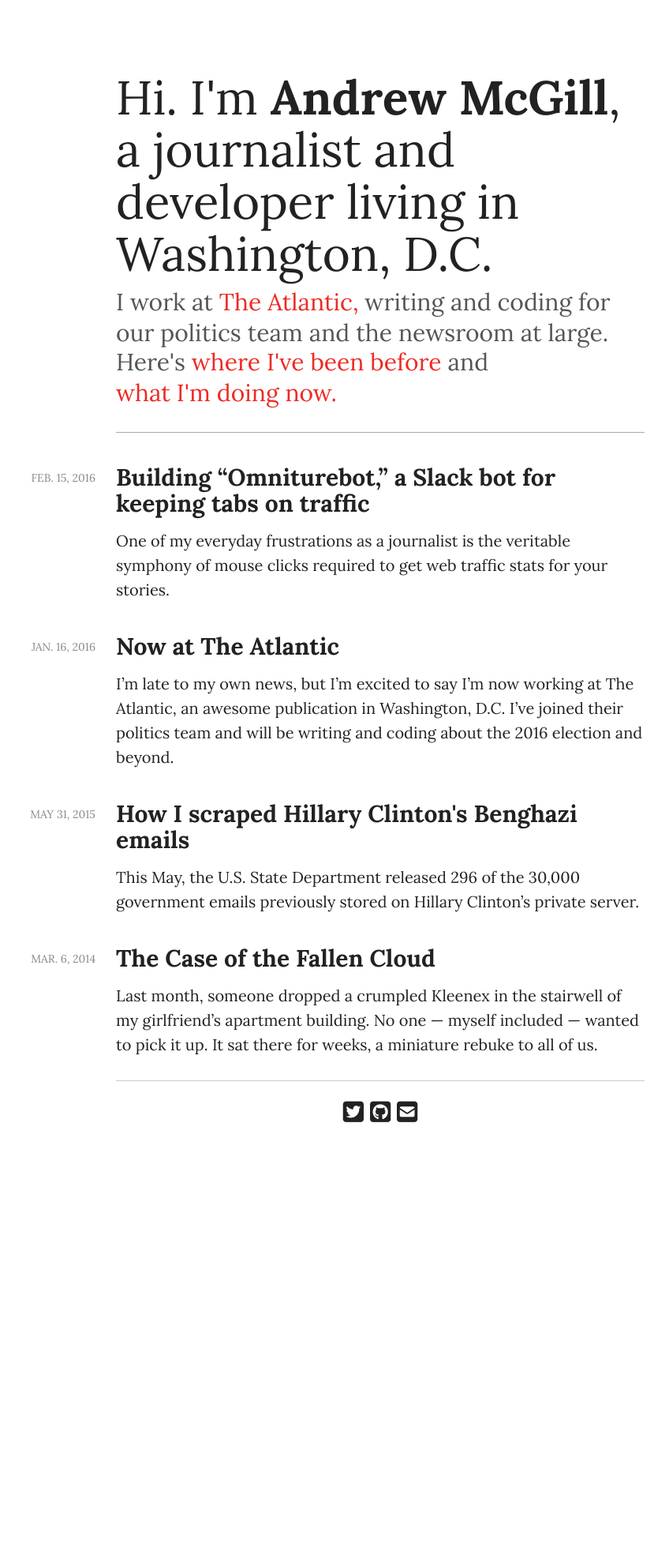
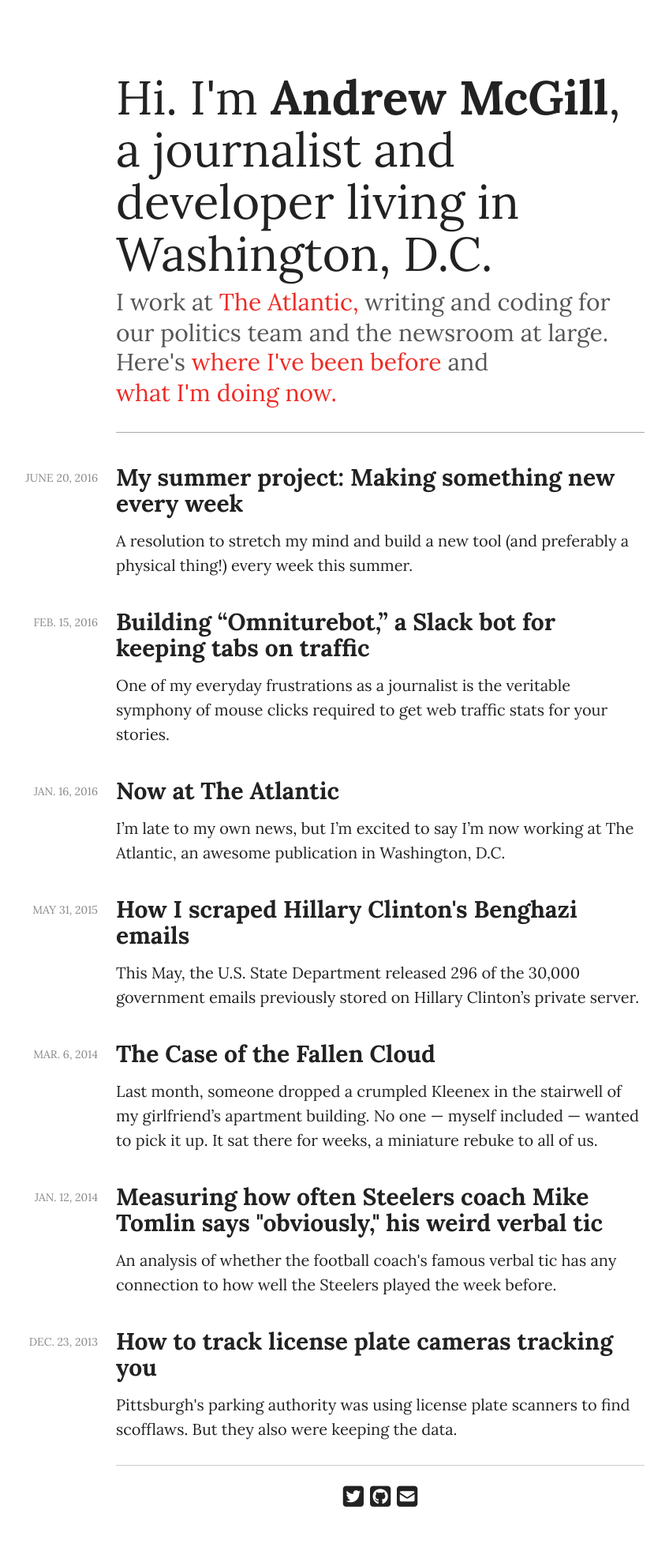
Before and after one commit to arm5077/arm5077.github.io, a Jekyll site: the page built from index.html, in a window 1280 px wide. Shown: the whole page at 79% size, without its empty margins (158-1006 px from the left). Built offline with Jekyll 4.4.1, drawn with Linux system fonts in a browser that asks for light colours; nearby versions of some CDN libraries; the list of posts is cut into pages by our own code; before the commit the page ends 1477 px from its top, so only the background shows below that; some of the changed lines change nothing that is shown.

Commit message:
Adding blog posts and custom domain matter

````diff
--- a/_config.yml
+++ b/_config.yml
@@ -1,6 +1,11 @@
-name: Andrew McGill, friendly neighborhood journalist
+name: "Andrew McGill, friendly neighborhood journalist"
+description: "I'm a journalist and web developer from Philadelphia who hopes to die happy."
+author: andrewmcgill
+url: "http://andrewmcgill.me"
 paginate: 5
 markdown: kramdown
 highlighter: rouge
 kramdown:
   parse_block_html: true
+gems:
+  - jekyll-feed
--- /dev/null
+++ b/_posts/2013-12-23-how-to-track-license-plate-cameras-tracking-you.md
@@ -0,0 +1,50 @@
+---
+title: How to track license plate cameras tracking you
+layout: post
+desc: Pittsburgh's parking authority was using license plate scanners to find scofflaws. But they also were keeping the data.
+---
+I never suspected the meter maid.
+
+Sure, we take constant, unblinking (if mostly uninterested) surveillance for granted these days, but I blame the usual suspects: the FBI, ATM cameras and those not-so-discreet bubbles above cashiers at the grocery store.
+
+Then I read an [ACLU report](https://www.aclu.org/alpr) on automatic license plate readers, [an emerging class of high-speed cameras](http://en.wikipedia.org/wiki/Automatic_number_plate_recognition) that can scan and identify thousands (millions?) of passing cars per hour. The idea is that a computer can run photographed plates instantly through a carjacking database and alert police if a stolen vehicle drives by, but the ACLU found that many police agencies were keeping all the non-hits as well, building massive databases of when and where people were driving.
+
+After looking through [the ACLU’s online map of records-request responses,](https://www.aclu.org/maps/automatic-license-plate-reader-documents-interactive-map) I realized one unexpected Pittsburgh agency was very interested in the technology: Our municipal parking authority.
+
+Yep, the folks who ticket you for pulling too close to the hydrant.
+
+Apparently, the PPA was using the cameras to find folks who had amassed obscenely high fines, stopping as they passed by on the street and booting their cars. Through Pennsylvania’s open records laws, I obtained from the authority a database of every car scanned in August 2013 by the PPA’s two boot trucks, who toodle throughout Pittsburgh most weekdays.
+
+Turns out those two trucks are really freakin’ efficient, scooping up between 150,000-200,000 license plates every month. And sure enough, they weren’t deleting the licenses plates that DIDN’T have fines.
+
+Filter that database by a certain plate number, voila: You can track a car’s location through the city. For example, here’s a screenshot of all the locations license plate HYN8398 had been scanned. (That plate belongs to a shuttle van, so it chills downtown a lot.)
+
+![A map of a number of scanned plate locations]({{site.url}}/assets/license-plate-1.jpg)
+
+Kind of freaky, huh?
+
+I ended up writing [this story](http://www.post-gazette.com/neighborhoods-city/2013/09/22/Pittsburgh-s-parking-authority-snaps-200K-motorists-a-month/stories/201309220010) about the practice, highlighting a lady from the city’s Beechview neighborhood who had unwittingly been photographed all around town. The Parking Authority eventually responded, [promising to clear out its database daily.](http://www.post-gazette.com/neighborhoods-city/2013/10/17/Pittsburgh-license-plate-data-on-lockdown/stories/201310170254)
+
+## How I did it
+
+This data came on two USB drives in a collection of wonky, 40,000-entry HTML tables. Concatenating those together using Notepad++, I opened the combined file in Excel and converted it so a CSV (it was only about 150,000 lines, so not a problem for Excel 2007 and up). Dumped that file in Access.
+
+I quickly figured out that some of the reads were duplicates — the camera would have two separate images at the same location and the same time. To get rid of those, I used Access’s “find duplicates” wizard [along with this method,](http://www.techrepublic.com/article/eliminate-duplicate-records-with-this-built-in-access-query/) using the timestamp (which was unique) as my primary key.
+
+The database would also use a regular expressions-like syntax for a license plate’s number if the camera didn’t get a full read. I want those included when querying for the count of unique plates, so I made sure to include a `NOT LIKE “*[[]*”` clause in my SQL.
+
+That gave me a reasonably clean list of unique moments a license plate had been photographed. But now I wanted a good example for my story — a person who had been photographed multiple times at disparate locations in Pittsburgh.
+
+Standard deviation to the rescue. Calculating the standard deviation between any given plate’s various scanned latitudes and longitudes let me pick out vehicles that had been photographed multiple times and in different places.
+
+At the same time, I had to actually find these cars, too. So I looked within the set for plate numbers that also had modest clusters of records very close together in a residential neighborhoods, wagering that might be where its owner lived. That’s how I found Donna Scuilli: Here’s what a portion of her records looked like mapped out.
+
+![The view of Donna's street from above]({{site.url}}/assets/gbs-car-detail.jpg)
+
+I also built uploaded the database to a mySQL server and built a [simple web tool empowering people to search for their own license plates.](http://newsinteractive.post-gazette.com/tracking/) It wouldn’t show them where they had been scanned — what if a guy put in his ex-wife’s plate number and found her new house? — but it would show them how many times they’d been photographed and when.
+
+Take me: I was scanned 3 times (all while parked on my street).
+
+![A screenshot of the tool.]({{site.url}}/assets/scan-app-closeup.jpg)
+
+I’ve uploaded the cleaned dataset (no duplicates but still ambiguous plate numbers) [to Github.](https://github.com/arm5077/pgh-ALPR-records)
--- /dev/null
+++ b/_posts/2014-01-12-mike-tomline-steelers-obviously.md
@@ -0,0 +1,74 @@
+---
+title: Measuring how often Steelers coach Mike Tomlin says "obviously," his weird verbal tic
+layout: post
+desc: An analysis of whether the football coach's famous verbal tic has any connection to how well the Steelers played the week before.
+---
+I’m not a sportswriter, and it shows. When I interviewed a veteran NFL broadcaster last week, he mentioned how some newsroom bosses couldn’t tell you “if a football was blown up or stuffed.”
+
+Uh oh. I thought. It’s blown up, right? ([Yep.](http://en.wikipedia.org/wiki/Football_(ball)))
+
+Despite that, I had a great time writing a [lexical analysis of Steelers head coach Mike Tomlin’s press conferences,](http://www.post-gazette.com/sports/steelers/2014/01/12/Tomlin-used-the-adverb-obviously-seven-times-in-2010-322-times-in-2013/stories/201401120075) which proved something many sports reporters already knew: The guy reflexively says “obviously” more than any human should. He uttered it 322 times over the course of the 2013 season,  more often than “football.”
+
+Who cares? For one, I work in Pittsburgh. In this city, a story about the Steelers outweighs pretty much everything else on the table (with the possible exception of news about the Pirates or the Penguins).
+
+Secondly, this gave me a chance to learn a bit more about how humans tick, putting a famous face to a bit of everyday psychology that I thought folks might enjoy reading about.
+
+Thirdly, turn on talk radio. [Everyone’s been talking about “obviously” the whole season.](http://www.dve.com/media/podcast-morning-show-bits-MorningShowBits/mike-tomlin-obviously-23763665/)
+
+And lastly — well, I just thought it would be fun.
+
+## How I did it
+
+**First, I needed transcripts of Tomlin’s press conferences.** Fortunately, the Steelers franchise provides write-ups of all the head coach’s speaking engagements (though you need media credentials).
+
+These transcripts weren’t perfect — whoever writes them tends to clean up the coach’s language — but they kept in enough “obviouslys” to make them a good option.
+
+[Steelers Coach Mike Tomlin Press 12/30/13 Press Conference Transcript](http://www.scribd.com/doc/199133619/Steelers-Coach-Mike-Tomlin-Press-12-30-13-Press-Conference-Transcript)
+
+<p  style=" margin: 12px auto 6px auto; font-family: Helvetica,Arial,Sans-serif; font-style: normal; font-variant: normal; font-weight: normal; font-size: 14px; line-height: normal; font-size-adjust: none; font-stretch: normal; -x-system-font: none; display: block;">   <a title="View Steelers Coach Mike Tomlin Press 12&#x2F;30&#x2F;13 Press Conference Transcript on Scribd" href="https://www.scribd.com/doc/199133619/Steelers-Coach-Mike-Tomlin-Press-12-30-13-Press-Conference-Transcript"  style="text-decoration: underline;" >Steelers Coach Mike Tomlin Press 12&#x2F;30&#x2F;13 Press Conference Transcript</a> by <a title="View Andrew McGill's profile on Scribd" href="https://www.scribd.com/user/64208719/Andrew-McGill"  style="text-decoration: underline;" >Andrew McGill</a></p><iframe class="scribd_iframe_embed" src="https://www.scribd.com/embeds/199133619/content?start_page=1&view_mode=scroll&access_key=key-1t7z6r3zl1d43xcn9xsd&show_recommendations=true" data-auto-height="false" data-aspect-ratio="0.7729220222793488" scrolling="no" id="doc_1921" width="100%" height="600" frameborder="0"></iframe>
+
+I copied the transcripts to Notepad++ and did some formatting, taking out smart quotes and enclosing reporter’s questions in parenthesis.
+
+Then I dumped them all back into a spreadsheet, [which I’ve posted online.](https://docs.google.com/spreadsheet/ccc?key=0AkboXcg2bVe7dE16RExMdk5haHF4dk5TSm1VQ1ctYkE&usp=drive_web#gid=0) (I got the win/loss records from the [Steelers schedule page.](http://www.steelers.com/schedule-and-events/season-schedule.html)) I also converted that spreadsheet to a JSON file using convertcsv.com.
+
+Next, I needed to calculate the Tomlin’s word frequencies across multiple years. Now, you could do this manually in Notepad++ or another text editor, opening each transcript individually and running the “Count” function. But I wanted to build a system I could re-run quickly if I had to alter or add new transcripts.
+
+So I wrote a short PHP script that takes the JSON file, strips out the reporter’s questions from the text of each press conference, splits Tomlin’s part into an array and increments through the result, tallying counts for each word. It’s written so it can do a larger n-gram analysis, which counts the incidence of phrases instead of words.
+
+Here’s the most important part:
+
+``` php
+<?PHP
+// For this example, $ngram = 1, meaning we're only looking at one word at a time and not phrases
+$textArray = explode( " ", $formatted ); // $formatted is the text sample with most punctuation removed
+
+for ( $i = 0; $i < count( $textArray ) - $ngram; $i++ ) {
+  $chunk = "";
+
+  for ( $j = 0; $j < $ngram; $j++ ) {
+    $chunk .= $textArray[ $i + $j ] . " "; // keep adding words to chunk until ngram length is reached
+  }
+
+  $chunk = trim( $chunk ); //get rid of extra space at the end of chunk
+  if ( $ngramArray[ $chunk ] == "" )
+    $ngramArray[ $chunk ] = 1;
+  else
+    $ngramArray[ $chunk ]++;
+}
+?>
+```
+
+I’ve posted that script to [a Github repo.](https://github.com/arm5077/ngram-analyzer)
+
+I then stuck the resulting CSV into [this Google Spreadsheet](https://docs.google.com/spreadsheet/ccc?key=0AkboXcg2bVe7dFpLM1QyMDZ0Mk9SNENIa2RiZUtYWlE&usp=drive_web#gid=0) and made it filterable.
+
+That’s it! For fun, I increased the n-gram count a bit and looked to see if there were whole phrases Tomlin uses often. It wasn’t too conclusive, but here’s a short list:
+
+* “the early portions of the week”: **53**
+* “They do a nice job”: **28**
+* “[We have] [I have] [I’ve got] a great deal of respect for …" **24**
+* “Such is life”: **22**
+* “to be quite honest with you”: **18**
+* “We will have to see where the week takes us”: **14**
+* “[So-and-so is] playing really good football”: **12**
+* “We have a lot of work to do”/”We have our work cut out for us”: **4**
--- /dev/null
+++ b/_posts/2016-06-20-a-summer-of-make-every-week.md
@@ -0,0 +1,10 @@
+---
+title: "My summer project: Making something new every week"
+layout: post
+desc: A resolution to stretch my mind and build a new tool (and preferably a physical thing!) every week this summer.
+---
+In 2015, WNYC journalist and developer John Keefe [resolved to build a new thing every week.](http://johnkeefe.net/make-every-week-a-bendy-mangnifier) By the end of the year, he had designed [a wind-sensing candle,](http://johnkeefe.net/make-every-week-wind-sensor-candle), [a homemade fitness wristband](http://johnkeefe.net/make-every-week-fitness-wristband), [a lunch-suggesting Slack bot](http://johnkeefe.net/make-every-week-lunch-bot), and [much more.](http://johnkeefe.net/make-every-week-begets-a-book) I loved following along throughout the year and seeing what he thought of next.
+
+So here's my own resolution: Every week this summer, I'll build something new myself. It'll ideally have some presence in the physical world, though I'm willing to be lazy some weeks and build web-only tools. And it can't be something I'm already doing for work, because that's cheating.
+
+Beyond that, I'll try to avoid being too picky. I mostly want to keep the pump of creativity primed; it's a lot easier to think of new ideas when you're already working on something!
--- a/css/main.scss
+++ b/css/main.scss
@@ -102,6 +102,13 @@
 
 }
 
+ul {
+  font-size: 20px;
+  line-height: 1.55em;
+  width: $medium_width;
+  margin: auto;
+}
+
 .date {
 	display: block;
 	color:#888;
@@ -174,8 +181,8 @@
 			position: absolute;
 			text-align: right;
 			font-size: 14px;
-			width: 87px;
-			left: -113px;
+			width: 95px;
+			left: -118px;
 			top: 1px;
 			padding-right: 15px;
 		}
--- a/index.html
+++ b/index.html
@@ -1,6 +1,6 @@
 ---
 layout: default
-title: Testing a terrible website
+title: Andrew McGill, journalist and developer
 ---
 <div class="home">
 	<div class="banner">
@@ -33,7 +33,13 @@
 
 					<a href="{{ post.url }}" title="{{ post.title }}">{{ post.title }}</a>
 				</h2>
-				<div>{{ post.excerpt }}</div>
+				<div>
+					{% if post.desc %}
+					{{ post.desc }}
+					{% else %}
+					{{ post.excerpt }}
+					{% endif %}
+				</div>
 
 			</li>
 		  {% endfor %}
````
Also changed, not shown: CNAME (added), assets/gbs-car-detail.jpg (added), assets/license-plate-1.jpg (added), assets/scan-app-closeup.jpg (added).
